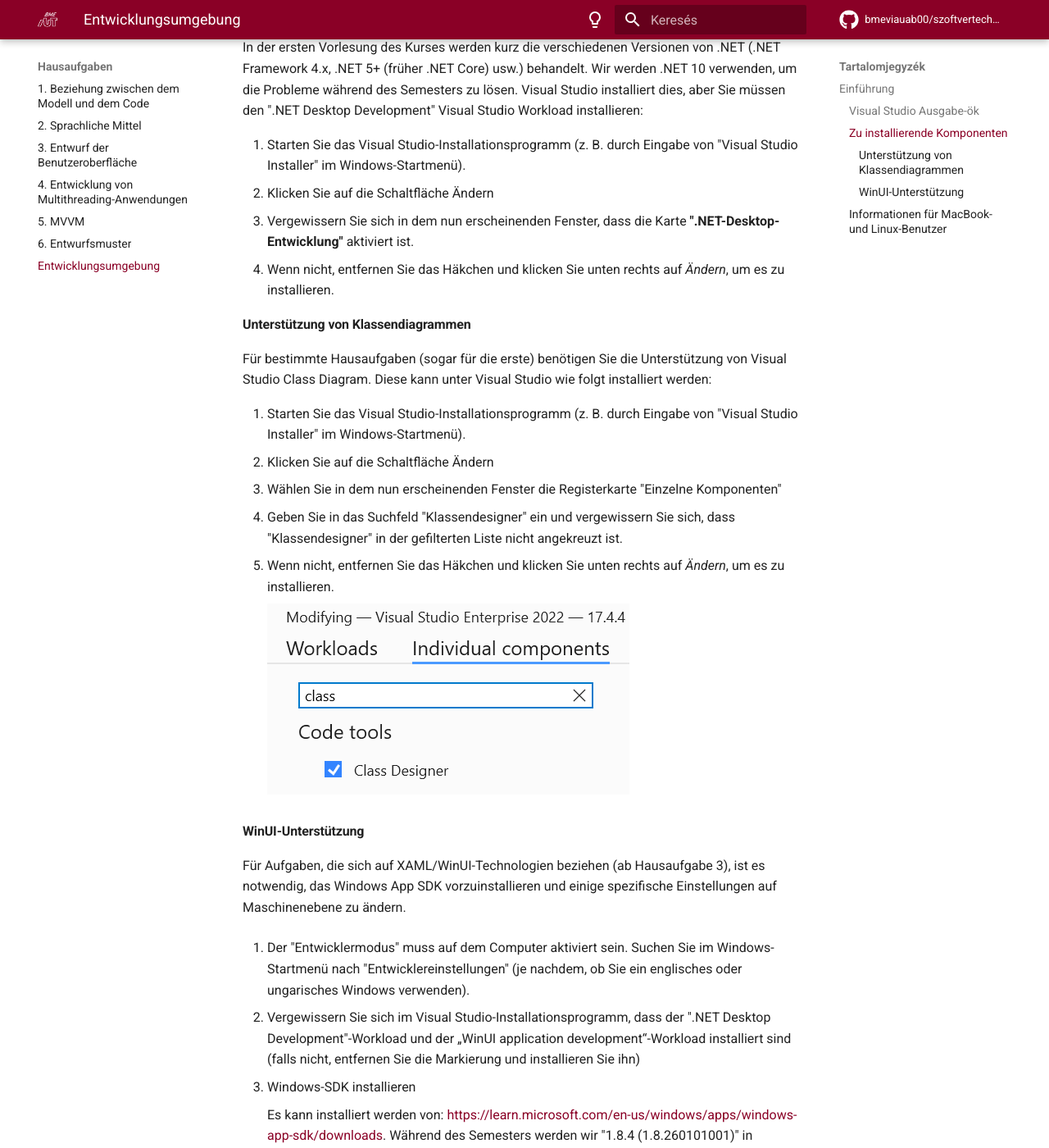
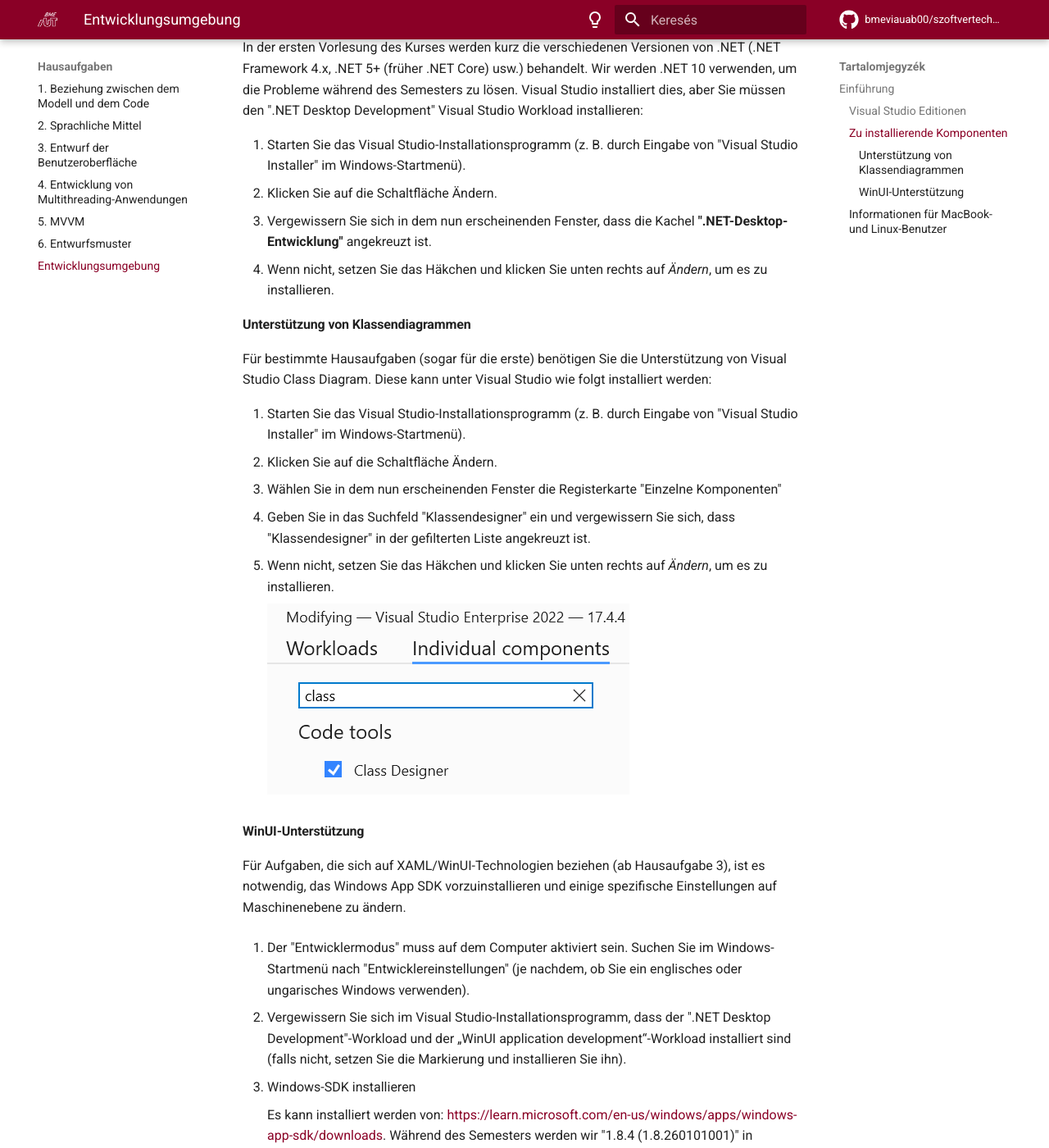
Before and after one commit to bmeviauab00/szoftvertechnikak, an MkDocs documentation site: the page built from docs/hazi/fejlesztokornyezet/index_ger.md, in a window 1280 px wide and 1400 px high, scrolled down 830 px. Shown: the whole window at 82% size. Built offline with MkDocs 1.6.1 and Material for MkDocs 9.7.7, drawn with Linux system fonts in a browser that asks for light colours; comment, search, counter and statistics services are not loaded; the version menu is left out; some of the changed text lies outside the part shown.

Commit message:
fejlesztokornyezet/index_ger.md német elírások javítása

```diff
--- a/docs/hazi/fejlesztokornyezet/index_ger.md
+++ b/docs/hazi/fejlesztokornyezet/index_ger.md
@@ -11,7 +11,7 @@
     - Sie unterstützen nicht die Entwicklung von .NET-Anwendungen mit der Benutzeroberfläche *WinUI3* (einige Hausaufgaben ab Hausaufgabe 3 bauen darauf auf).
     - Die Laborunterlagen und die Hausaufgaben sind für eine unterstützte Entwicklungsumgebung geschrieben, sodass wir in den Laboren und zu Hause dieselbe vertraute Umgebung verwenden.
 
-### Visual Studio Ausgabe-ök
+### Visual Studio Editionen
 
 Es gibt verschiedene Editionen von Visual Studio:
 
@@ -23,21 +23,21 @@
 In der ersten Vorlesung des Kurses werden kurz die verschiedenen Versionen von .NET (.NET Framework 4.x, .NET 5+ (früher .NET Core) usw.) behandelt. Wir werden .NET 10 verwenden, um die Probleme während des Semesters zu lösen. Visual Studio installiert dies, aber Sie müssen den ".NET Desktop Development" Visual Studio Workload installieren:
 
 1. Starten Sie das Visual Studio-Installationsprogramm (z. B. durch Eingabe von "Visual Studio Installer" im Windows-Startmenü).
-2. Klicken Sie auf die Schaltfläche Ändern
-3. Vergewissern Sie sich in dem nun erscheinenden Fenster, dass die Karte **".NET-Desktop-Entwicklung"** aktiviert ist.
-4. Wenn nicht, entfernen Sie das Häkchen und klicken Sie unten rechts auf *Ändern*, um es zu installieren.
+2. Klicken Sie auf die Schaltfläche Ändern.
+3. Vergewissern Sie sich in dem nun erscheinenden Fenster, dass die Kachel **".NET-Desktop-Entwicklung"** angekreuzt ist.
+4. Wenn nicht, setzen Sie das Häkchen und klicken Sie unten rechts auf *Ändern*, um es zu installieren.
 
 #### Unterstützung von Klassendiagrammen
 
 Für bestimmte Hausaufgaben (sogar für die erste) benötigen Sie die Unterstützung von Visual Studio Class Diagram. Diese kann unter Visual Studio wie folgt installiert werden:
 
 1. Starten Sie das Visual Studio-Installationsprogramm (z. B. durch Eingabe von "Visual Studio Installer" im Windows-Startmenü).
-2. Klicken Sie auf die Schaltfläche Ändern
+2. Klicken Sie auf die Schaltfläche Ändern.
 3. Wählen Sie in dem nun erscheinenden Fenster die Registerkarte "Einzelne Komponenten"
-4. Geben Sie in das Suchfeld "Klassendesigner" ein und vergewissern Sie sich, dass "Klassendesigner" in der gefilterten Liste nicht angekreuzt ist.
-5. Wenn nicht, entfernen Sie das Häkchen und klicken Sie unten rechts auf *Ändern*, um es zu installieren.
+4. Geben Sie in das Suchfeld "Klassendesigner" ein und vergewissern Sie sich, dass "Klassendesigner" in der gefilterten Liste angekreuzt ist.
+5. Wenn nicht, setzen Sie das Häkchen und klicken Sie unten rechts auf *Ändern*, um es zu installieren.
 
-    ![TableDiagram Unterstützung Installation](images/install-vs-class-diagram.png)
+    ![Klassendiagramm Unterstützung Installation](images/install-vs-class-diagram.png)
 
 #### WinUI-Unterstützung
 
@@ -45,7 +45,7 @@
 
 1. Der "Entwicklermodus" muss auf dem Computer aktiviert sein. Suchen Sie im Windows-Startmenü nach "Entwicklereinstellungen" (je nachdem, ob Sie ein englisches oder ungarisches Windows verwenden).
 
-2. Vergewissern Sie sich im Visual Studio-Installationsprogramm, dass der ".NET Desktop Development"-Workload und der „WinUI application development“-Workload installiert sind (falls nicht, entfernen Sie die Markierung und installieren Sie ihn)
+2. Vergewissern Sie sich im Visual Studio-Installationsprogramm, dass der ".NET Desktop Development"-Workload und der „WinUI application development“-Workload installiert sind (falls nicht, setzen Sie die Markierung und installieren Sie ihn).
 
 3. Windows-SDK installieren
 
```
